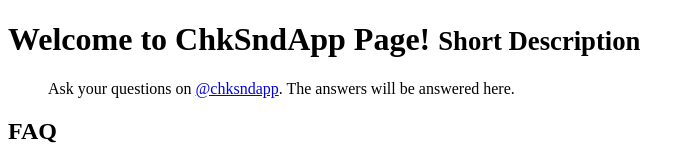
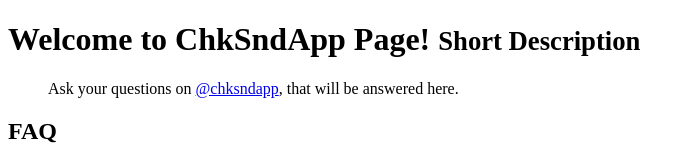
Before and after one commit to chksnd/chksnd.github.io, a plain HTML site: page index.html in a window 1280 px wide. Shown: the top 162 px of the page, without its empty margins (0-694 px from the left). Drawn offline with Linux system fonts and the light colour scheme.

Commit message:
Update index.html

```diff
--- a/index.html
+++ b/index.html
@@ -8,7 +8,7 @@
   <h1>Welcome to ChkSndApp Page!
     <small>Short Description</small>
   </h1>
-  <blockquote>Ask your questions on <a href="https://twitter.com/chksndapp" target="_blank">@chksndapp</a>. The answers will be answered here.</blockquote>
+  <blockquote>Ask your questions on <a href="https://twitter.com/chksndapp" target="_blank">@chksndapp</a>, that will be answered here.</blockquote>
   <h2>FAQ</h2>
   <h3>WTF is ChkSndApp?</h3>
   <p>Bla-bla-bla</p>
```
